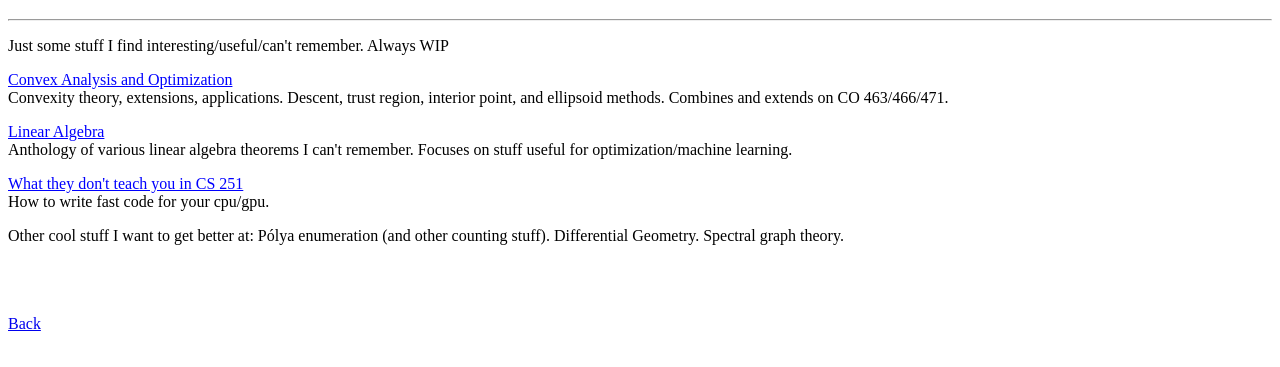
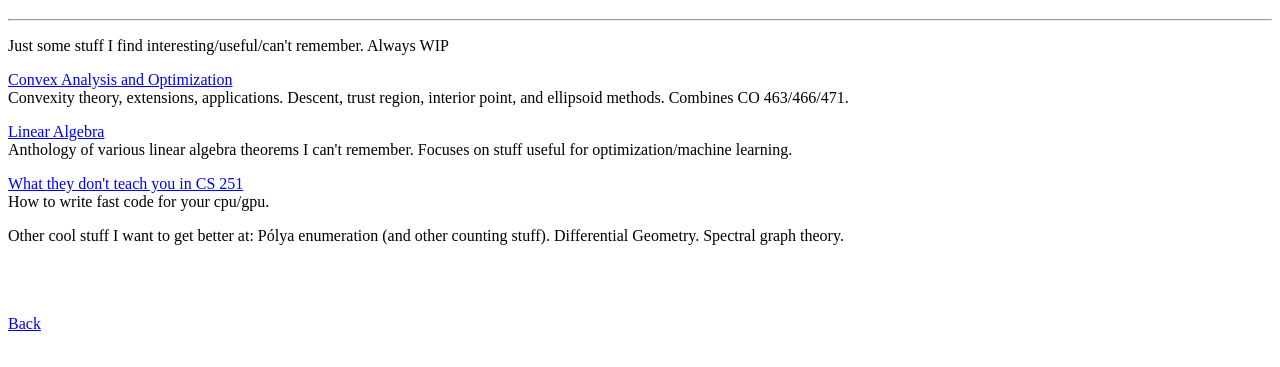
Before and after one commit to jyfliu/jyfliu.github.io, a plain HTML site: page notes.html in a window 1280 px wide. Shown: the part 61-428 px from the top of the page. Drawn offline with Linux system fonts and the light colour scheme.

Commit message:
Update notes.html

```diff
--- a/notes.html
+++ b/notes.html
@@ -5,7 +5,7 @@
   <hr>
   <p>Just some stuff I find interesting/useful/can't remember. Always WIP</p>
   <p><a href="#", style="color:blue">Convex Analysis and Optimization</a><br>Convexity theory, extensions, applications. Descent, trust region, interior point,
-  and ellipsoid methods. Combines and extends on CO 463/466/471.</p>
+  and ellipsoid methods. Combines CO 463/466/471.</p>
   <p><a href="#", style="color:blue">Linear Algebra</a><br>Anthology of various linear algebra theorems I can't remember. Focuses on stuff useful for
   optimization/machine learning.</p>
   <p><a href="#", style="color:blue">What they don't teach you in CS 251</a><br>How to write fast code for your cpu/gpu.</p>
```
